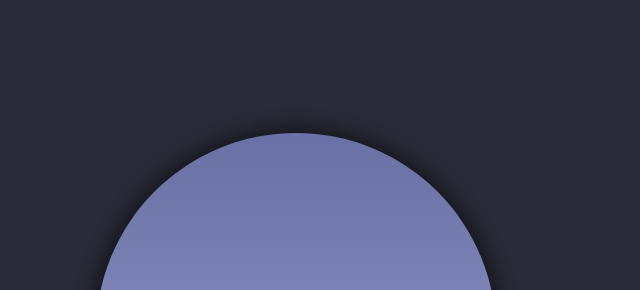
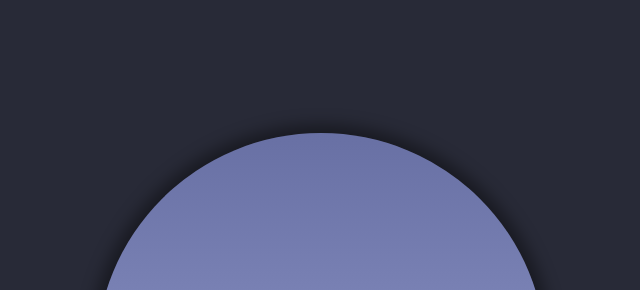
Before and after one commit to carolyndavi/grid-webpage, a plain HTML site: page index.html in a window 1280 px wide. Shown: the part 67-357 px from the top of the page, without its empty margins (344-984 px from the left). Drawn offline with nearby package versions, Linux system fonts and the light colour scheme; files that its build step writes are made by us from their sources.

Commit message:
update colors

```diff
--- a/sass/abstracts/_variables.scss
+++ b/sass/abstracts/_variables.scss
@@ -6,7 +6,7 @@
   --color-pink-light: #ff9999;
   --color-pink-dark: #ffc8c8;
   --color-light: #eee;
-  --color-white: #fdfdfd;
+  --color-white: #ffffff;
 
   --box-shadow: 0 0 1rem 0.5rem hsla(0, 0%, 0%, 0.4);
   --text-shadow: 0 0.25rem 0.375rem hsla(0, 0%, 0%, 0.2);
--- a/sass/base/_base.scss
+++ b/sass/base/_base.scss
@@ -32,8 +32,8 @@ body {
   display: flex;
   justify-content: center;
   align-items: center;
-  height: 400px;
-  width: 400px;
+  height: 450px;
+  width: 450px;
   background: linear-gradient(
     var(--color-purple-dark),
     var(--color-purple-light)
```
